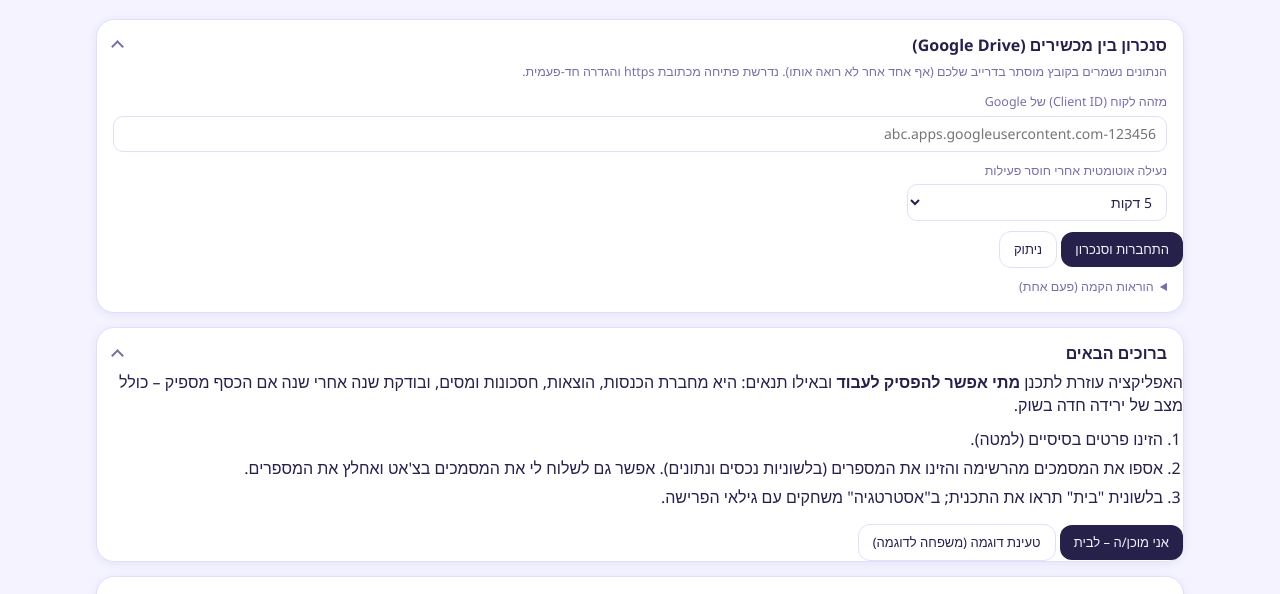
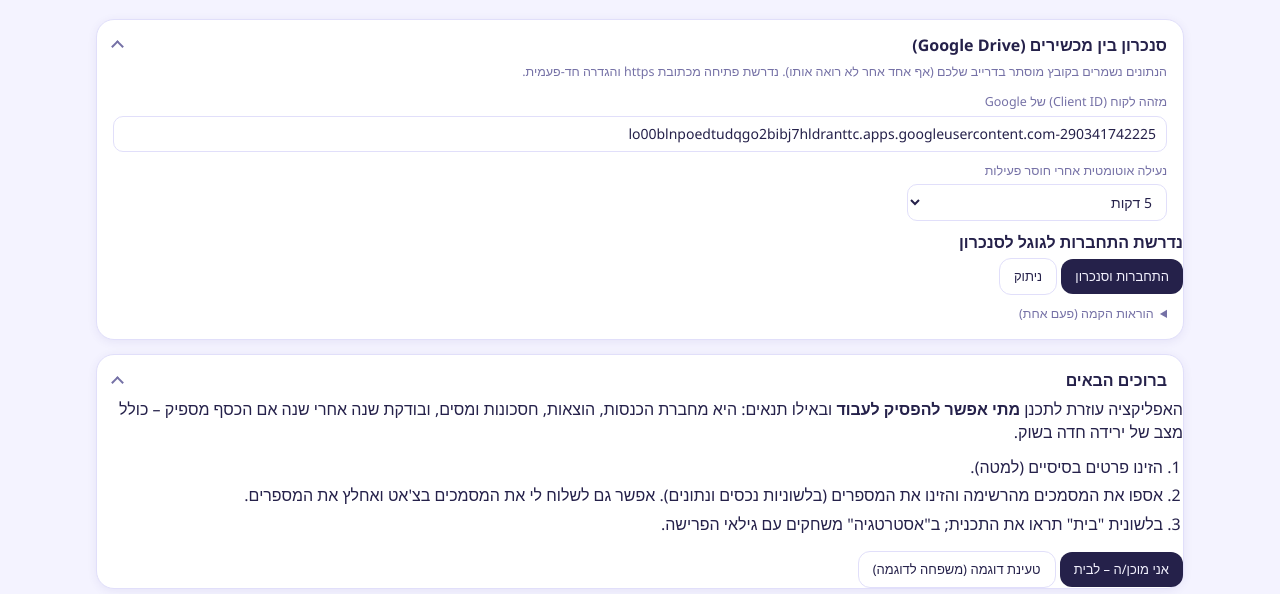
Before and after one commit to nurieltova-create/planner, a plain HTML site: page index.html in a window 1280 px wide. Shown: the part 127-721 px from the top of the page. Drawn offline with Linux system fonts and the light colour scheme.

Commit message:
Add files via upload

```diff
--- a/index.html
+++ b/index.html
@@ -645,7 +645,7 @@ if (typeof module !== 'undefined') module.exports = DEFAULTS;
 <script>(function () {
 'use strict';
 const FAMILY = false; /*FAMILY*/
-const APP_VERSION = '2026.11.18-1';
+const APP_VERSION = '2026.11.18-2';
 const E = FFI, REF = E.REF, KEY = FAMILY ? 'ffi.family.v1' : 'ffi.cfg.v1', EXAMPLE = DEFAULTS, BLANKCFG = BLANK;
 const $ = s => document.querySelector(s);
 const esc = s => String(s == null ? '' : s).replace(/[&<>"]/g, c => ({ '&': '&amp;', '<': '&lt;', '>': '&gt;', '"': '&quot;' }[c]));
@@ -681,7 +681,7 @@ function onRemote(d) {
 }
 /* ---- Google Drive sync (hidden app-data file; needs https origin + own OAuth client id) ---- */
 const GCID = 'ffi.gclient', GAUTH = 'ffi.gauth', GTOK = { t: '', exp: 0 }, DRV = { id: '', timer: null }, DFN = 'ffi-' + (FAMILY ? 'family' : 'generic') + '.json';
-const gClient = () => lsGet(GCID);
+const DEFAULT_GCID = '290341742225-lo00blnpoedtudqgo2bibj7hldranttc.apps.googleusercontent.com', gClient = () => lsGet(GCID) || DEFAULT_GCID;
 const secureOrigin = () => location.protocol === 'https:' || location.hostname === 'localhost' || location.hostname === '127.0.0.1';
 function gToken(interactive) {
   return new Promise((res, rej) => {
```
